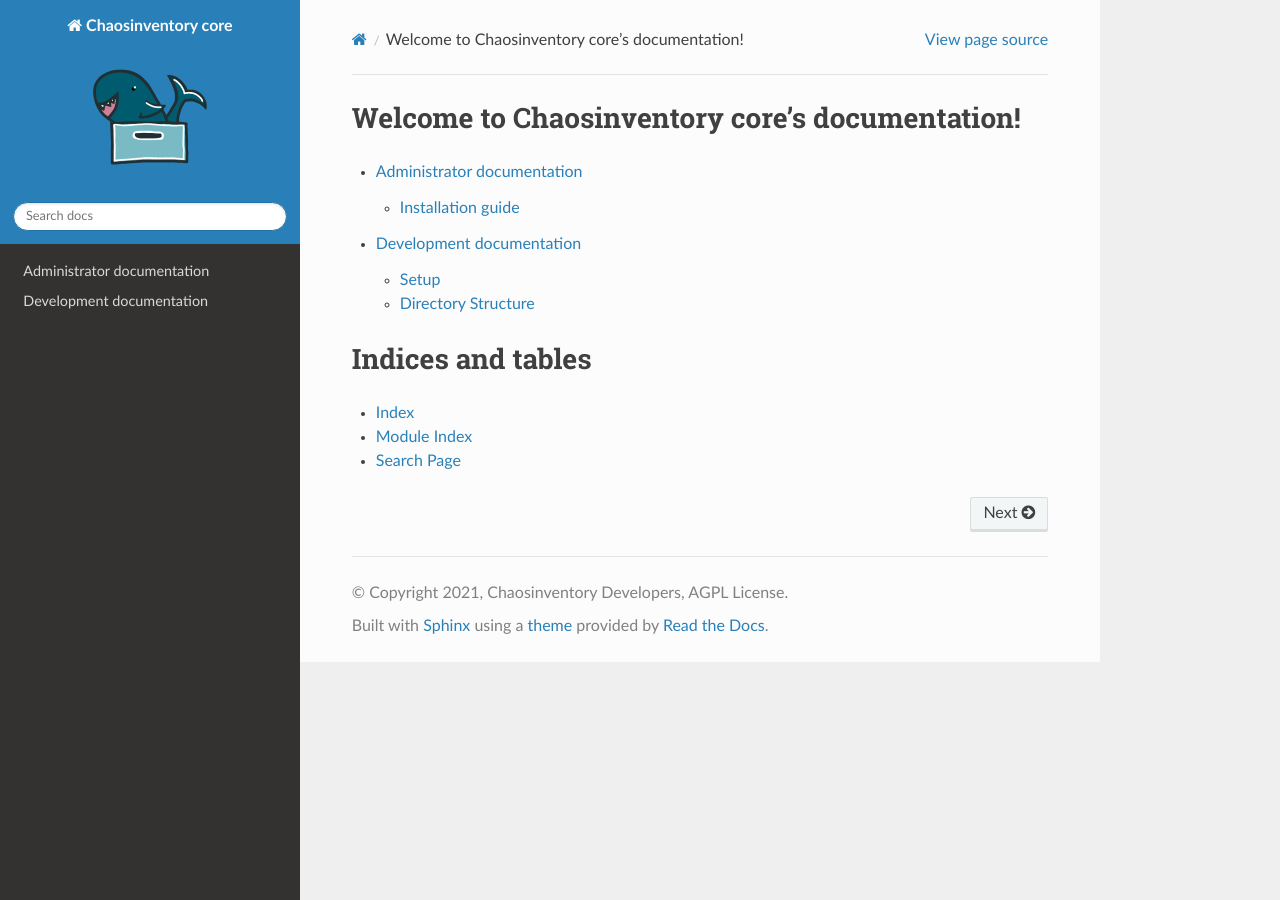
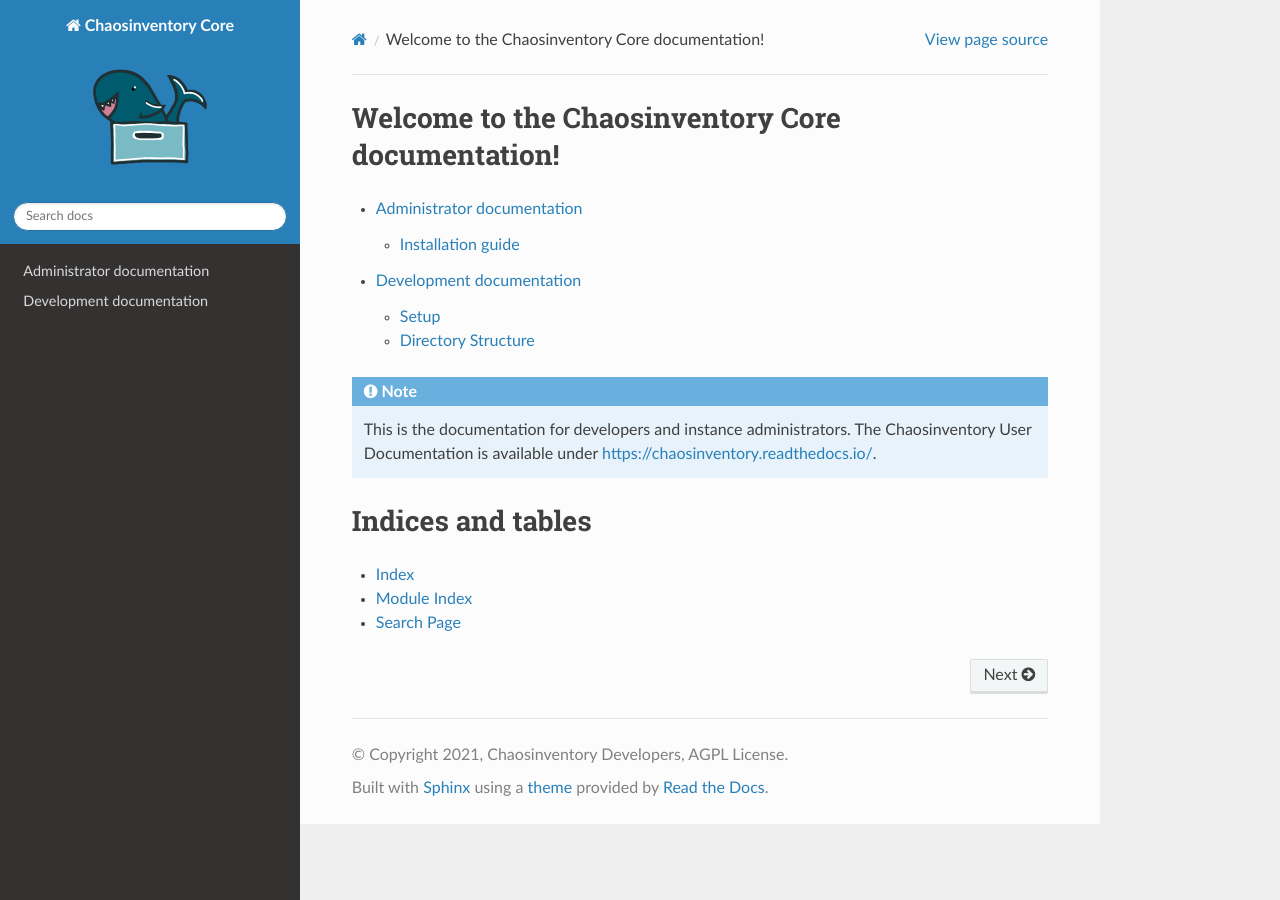
Before and after one commit to chaosinventory/chaosinventory, a Sphinx documentation site: the page built from doc/index.rst, in a window 1280 px wide. Built offline with Sphinx 7.4.7 and the Read the Docs theme 2.0.0, drawn with Linux system fonts in a browser that asks for light colours.

Commit message:
Documentation: Link to user docs, update title (#33)
* Documentation: Link to user docs, update title

* Fix admonition

* Update Welcome Message

```diff
--- a/doc/conf.py
+++ b/doc/conf.py
@@ -24,7 +24,7 @@
 
 # -- Project information -----------------------------------------------------
 
-project = 'Chaosinventory core'
+project = 'Chaosinventory Core'
 copyright = '2021, Chaosinventory Developers, AGPL License'
 author = 'Chaosinventory Developers'
 
--- a/doc/index.rst
+++ b/doc/index.rst
@@ -3,8 +3,8 @@
    You can adapt this file completely to your liking, but it should at least
    contain the root `toctree` directive.
 
-Welcome to Chaosinventory core's documentation!
-===============================================
+Welcome to the Chaosinventory Core documentation!
+=================================================
 
 .. toctree::
    :maxdepth: 2
@@ -12,6 +12,9 @@
    admin/index
    dev/index
 
+.. note::
+   This is the documentation for developers and instance administrators. The Chaosinventory User Documentation is available under https://chaosinventory.readthedocs.io/.
+
 Indices and tables
 ==================
 
```
